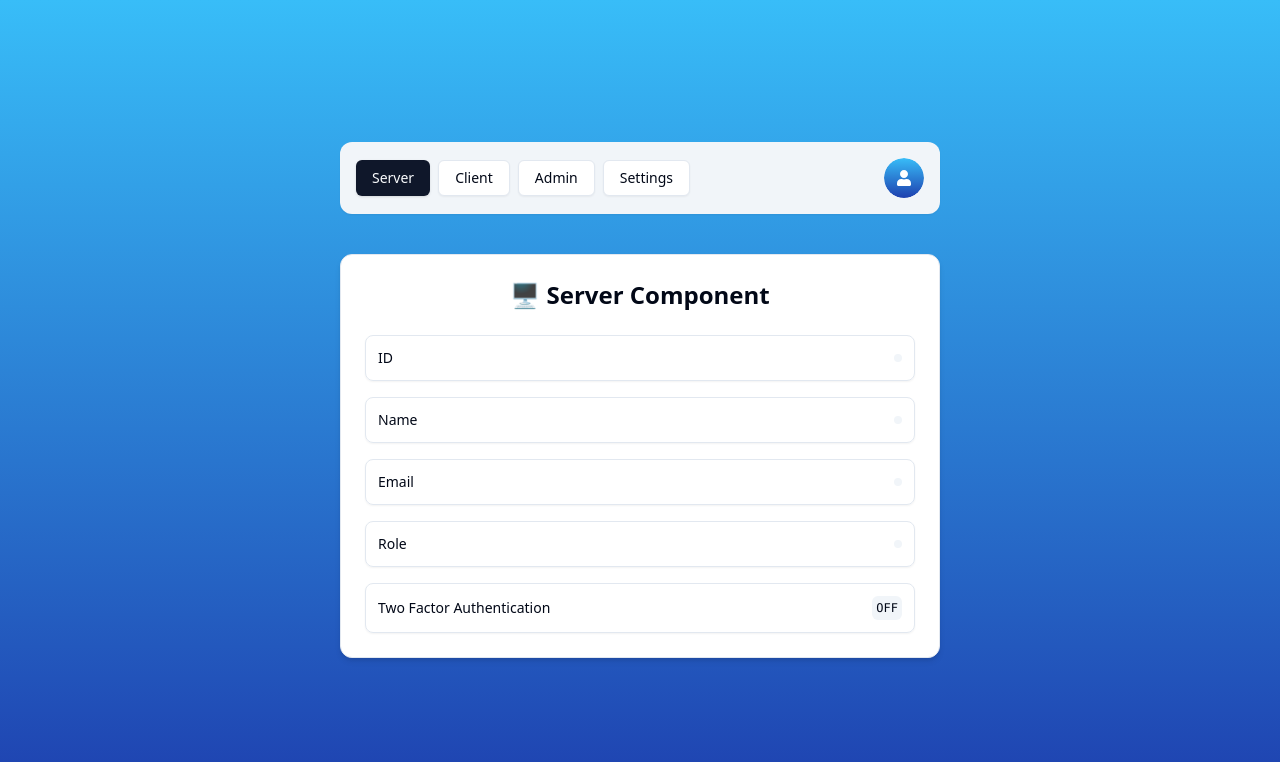
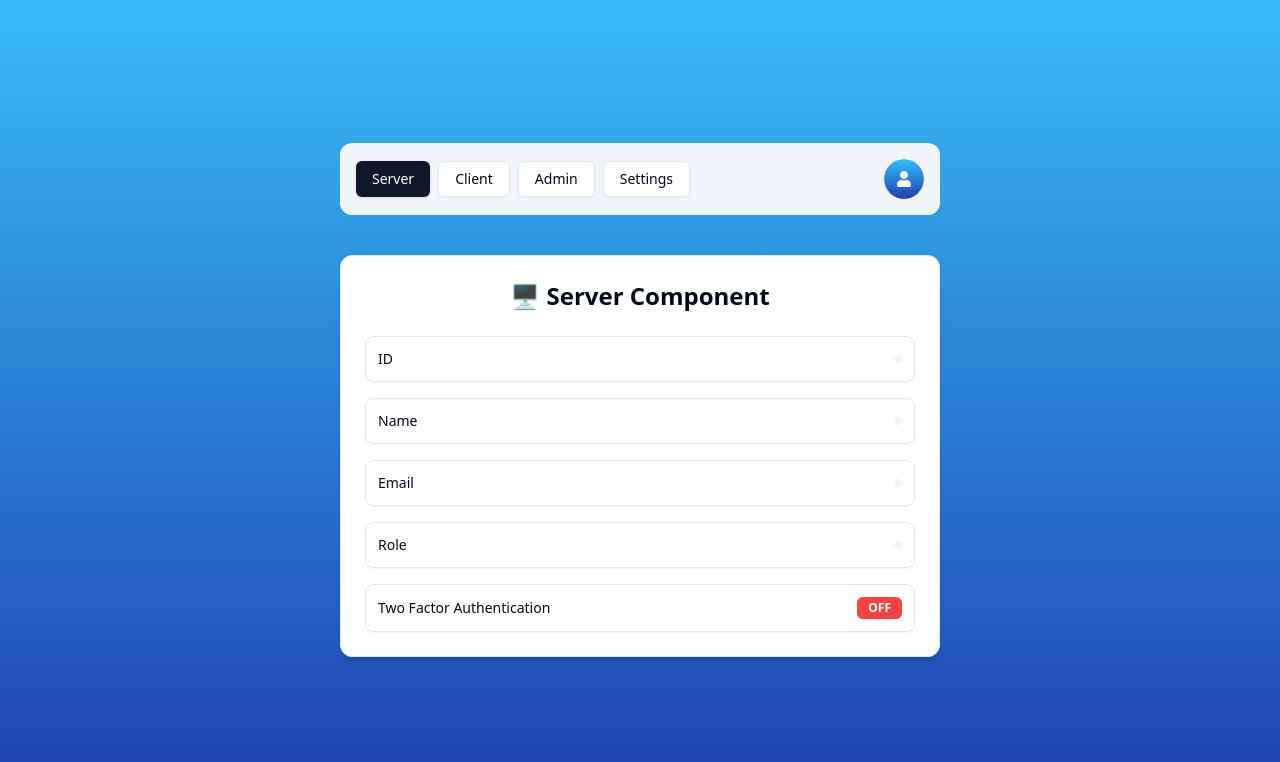
Before and after one commit to szidzse/nextjs-authentication, a Next.js app: page /server in a window 1280 px wide. Shown: the top 762 px of the page. Built offline with nearby package versions, Linux system fonts and the light colour scheme; no server answers.

Commit message:
finish UserInfo component, add variant to shadcn badge

```diff
--- /dev/null
+++ b/components/ui/badge.tsx
@@ -0,0 +1,37 @@
+import * as React from "react";
+import { cva, type VariantProps } from "class-variance-authority";
+
+import { cn } from "@/lib/utils";
+
+const badgeVariants = cva(
+  "inline-flex items-center rounded-md border px-2.5 py-0.5 text-xs font-semibold transition-colors focus:outline-none focus:ring-2 focus:ring-ring focus:ring-offset-2",
+  {
+    variants: {
+      variant: {
+        default:
+          "border-transparent bg-primary text-primary-foreground shadow hover:bg-primary/80",
+        secondary:
+          "border-transparent bg-secondary text-secondary-foreground hover:bg-secondary/80",
+        destructive:
+          "border-transparent bg-destructive text-destructive-foreground shadow hover:bg-destructive/80",
+        outline: "text-foreground",
+        success: "border-transparent bg-emerald-500 text-primary-foreground",
+      },
+    },
+    defaultVariants: {
+      variant: "default",
+    },
+  },
+);
+
+export interface BadgeProps
+  extends React.HTMLAttributes<HTMLDivElement>,
+    VariantProps<typeof badgeVariants> {}
+
+function Badge({ className, variant, ...props }: BadgeProps) {
+  return (
+    <div className={cn(badgeVariants({ variant }), className)} {...props} />
+  );
+}
+
+export { Badge, badgeVariants };
--- a/components/user-info.tsx
+++ b/components/user-info.tsx
@@ -1,5 +1,6 @@
 import { ExtendedUser } from "@/next-auth";
 import { Card, CardContent, CardHeader } from "@/components/ui/card";
+import { Badge } from "@/components/ui/badge";
 
 interface UserInfoProps {
   user?: ExtendedUser;
@@ -43,9 +44,9 @@
 
         <div className="flex flex-row items-center justify-between rounded-lg border p-3 shadow-sm">
           <p className="text-sm font-medium">Two Factor Authentication</p>
-          <p className="truncate text-xs max-w-[180px] font-mono p-1 bg-slate-100 rounded-md">
-            OFF
-          </p>
+          <Badge variant={user?.isTwoFactorEnabled ? "success" : "destructive"}>
+            {user?.isTwoFactorEnabled ? "ON" : "OFF"}
+          </Badge>
         </div>
       </CardContent>
     </Card>
```
